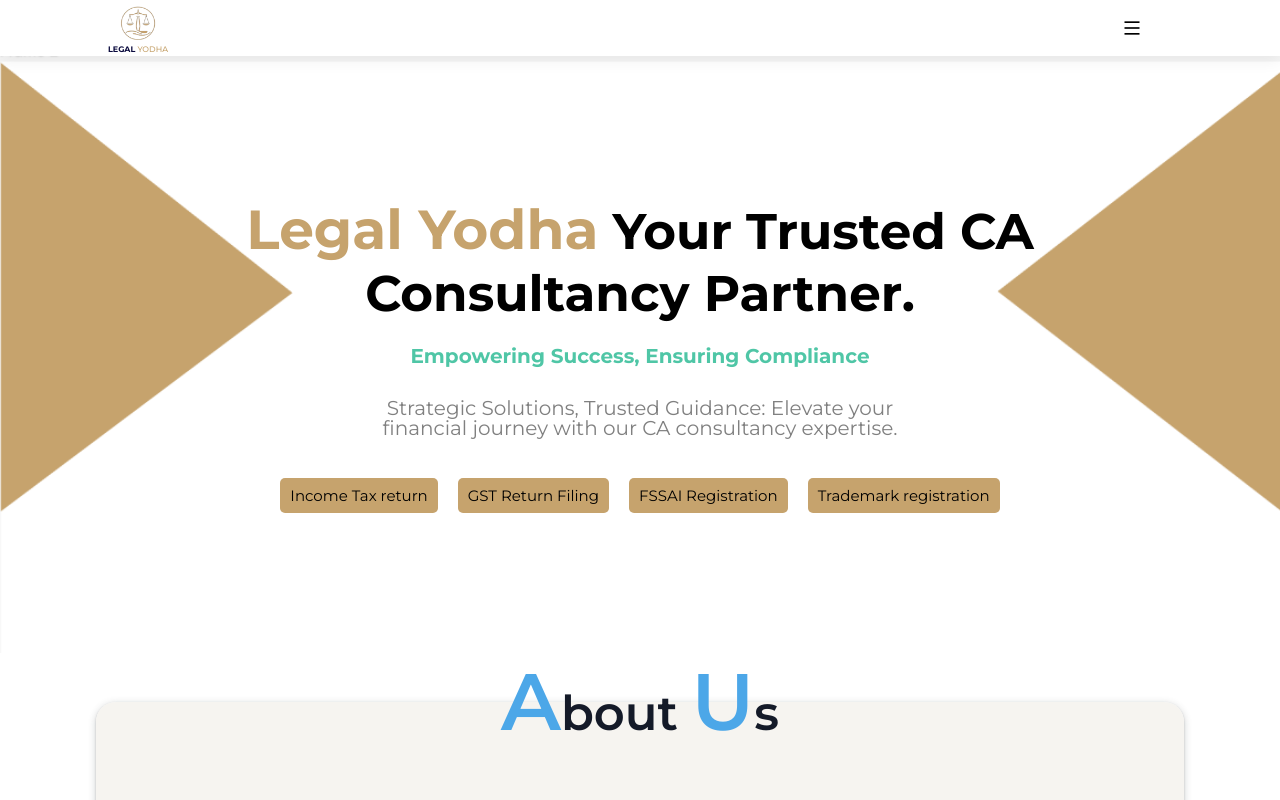
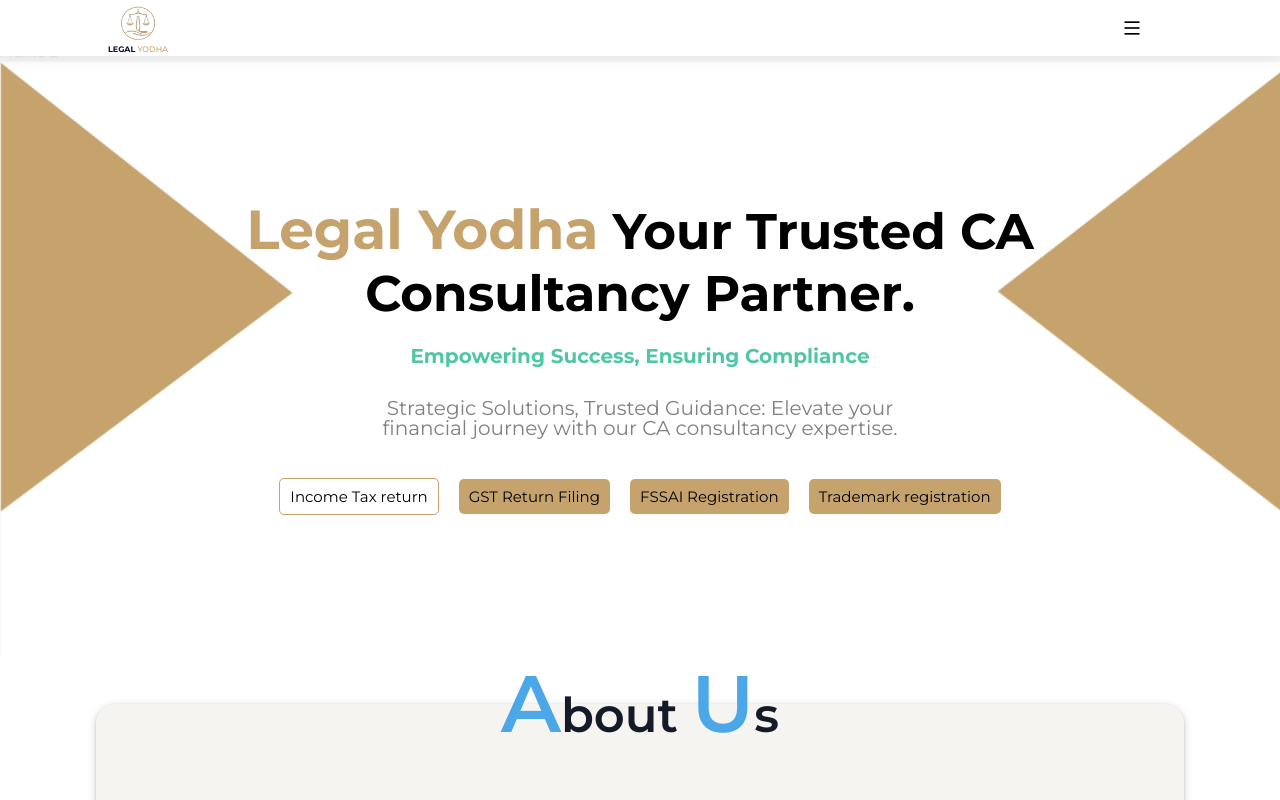
Before and after one commit to lakhan06/legalYodha, a React (Vite) app: page / in a window 1280 px wide. In both pictures the pointer is over the element "Income Tax return". Shown: the top 800 px of the page. Built offline with nearby package versions, Linux system fonts and the light colour scheme.

Commit message:
hero section improvebuttons

```diff
--- a/src/components/hero/Hero.css
+++ b/src/components/hero/Hero.css
@@ -74,8 +74,14 @@
   background-color: var(--dark1);
   font-size: 15px;
   margin-bottom: 50px;
+  transition: all .5s ease;
 
 
+}
+.btns .btn:hover{
+  background-color: white;
+  border: 1px solid var(--dark1);
+  color: var(--dark1);
 }
 
 
```
